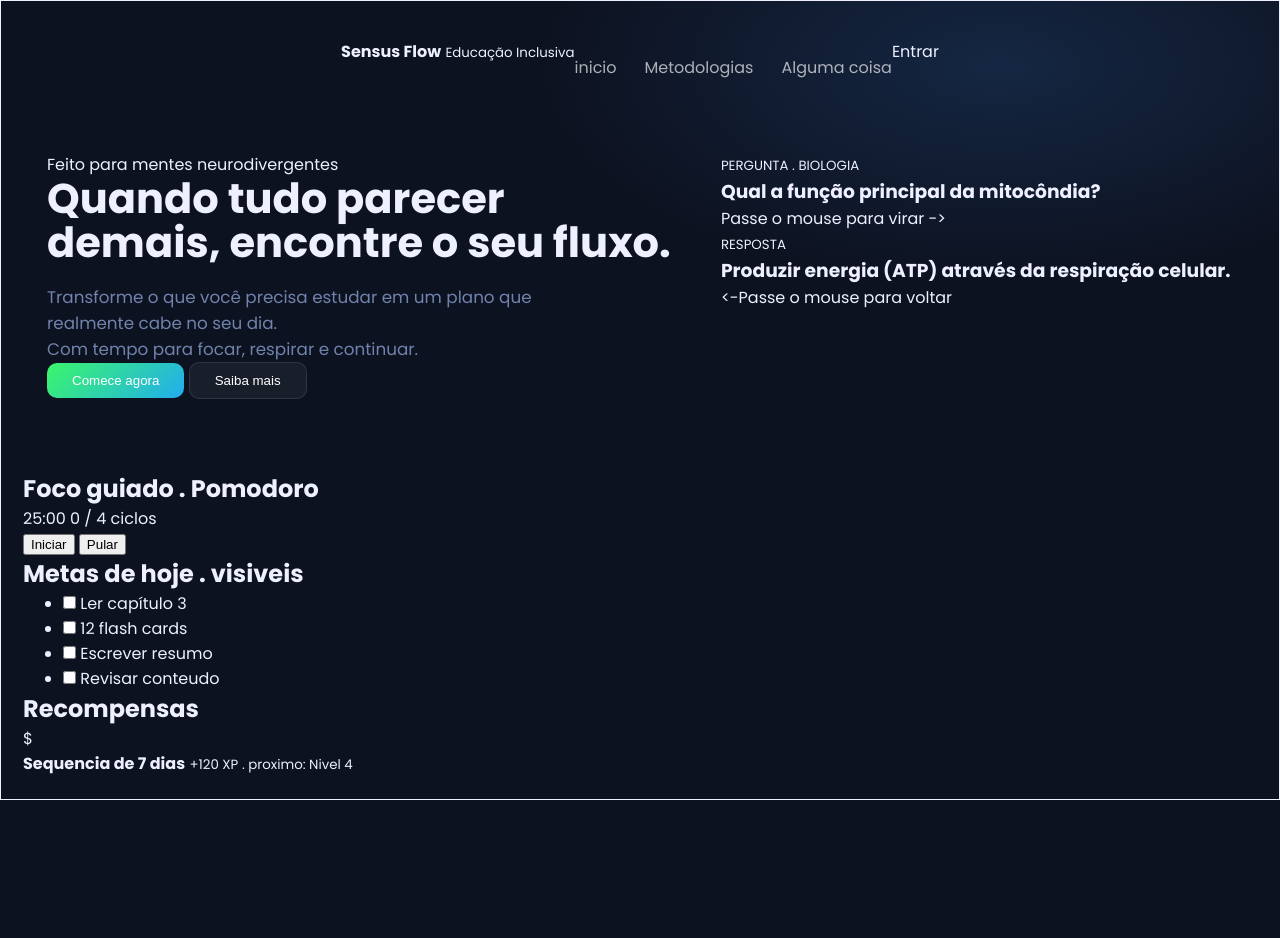
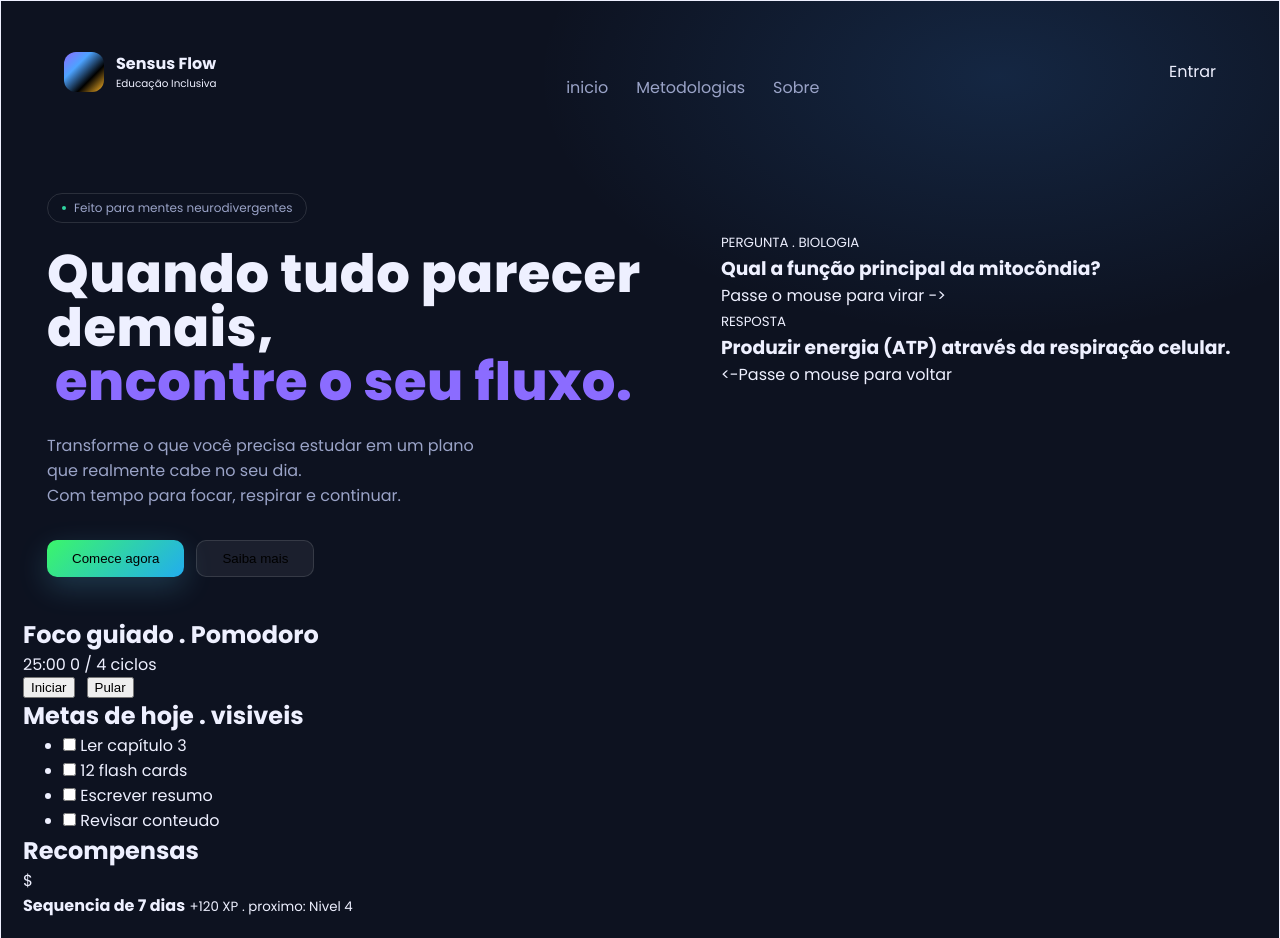
Before and after one commit to th4ylor/Inclusive-Education, a Flask app: template templates/index.html in a window 1280 px wide. Shown: the top 938 px of the page. Before the commit the page ends 800 px from the top, so only its background shows below. Run offline with Flask 3, Linux system fonts and the light colour scheme; the template is opened without the code that fills it, so the values that code supplies are empty.

Commit message:
Estilizando flip

```diff
--- a/static/css/style.css
+++ b/static/css/style.css
@@ -29,63 +29,110 @@ header{
     display: flex;
     align-items: center;
     justify-content: center;}
-a{color: inherit; text-decoration: none;}
+a{
+    color: inherit;
+    text-decoration: none;}
 
 
+/*Parte do topo/cabeçalho*/
+.topbar{
+    display: flex;
+    align-items: center;
+    justify-content: space-between;
+    gap: 24px;
+    max-width: 1200px;
+    margin: 0 auto;
+    padding: 20px 24px;}
+.logo{
+    display: flex;
+    align-items: center;
+    gap: 12px;}
+.logoIcon{
+    width: 40px;
+    height: 40px;
+    border-radius: 12px;
+    background: linear-gradient(135deg, var(--roxo), var(--azul), black, var(--ouro));}
+.logo small{
+    display: block;
+    font-size: .65rem;}
+nav{
+    display: flex;
+    gap: 28px;
+    margin-top: 2em;
+    color: var(--suave);}
+nav a:hover, nav .ativo{color:var(--texto);}
+
+
+
+/*Parte de escrita do incio*/
 .hero{
     display: grid;
     grid-template-columns: 1.1fr 0.9fr;
     gap: 48px;
-    align-items: start;
-    padding: 72px 24px;
-}
-.sombrancelha{
-    color: #006c74;
-    font-size: 0.70rem;
-    letter-spacing: 0.12em;
-    margin-bottom: 12px;
-}
-.subtitulo{
-    color: #7083ac;
-    font-size: 1.05em;
-    max-width: 46ch;
-}
-.textoInicial h1{
-    font-size: 2.6rem;
-    line-height: 1.05;
-    margin:0 0 20px;
-}
+    align-items: center;
+    padding: 72px 24px 40px;
+    margin: 0 auto;}
+.hero p{
+    max-width: 460px;
+    margin: 24px 0 32px;
+    color: var(--suave);}
+.selo{
+    display: inline-flex;
+    align-items: center;
+    gap: 8px;
+    margin-bottom: 24px;
+    padding: 5px 14px;
+    border: 1px solid var(--borda);
+    border-radius: 999px;
+    font-size: 0.75rem;
+    color: var(--suave);}
+.selo i{
+    width: 4px;
+    height: 4px;
+    border-radius: 50%;
+    background: var(--verde);}
+h1{
+    font-size: clamp(2.4rem, 6vw, 3.3rem);
+    font-weight: 800;
+    line-height: 1.02;
+    letter-spacing: .01em;}
+.grad{
+    padding: 0px 8px;
+    background: var(--roxo);
+    border-radius: 20px;
+    background-clip: text;
+    color: transparent;}
+.botoes{
+    display: flex;
+    flex-wrap: wrap;
+    gap: 12px;}
 .btn-prim, .btn-sec{
     border: none;
     border-radius: 10px;
     font-weight: 500;
     padding: 10px 25px;
+    transition: all .3s;
     cursor: pointer;}
+.btn-prim:hover, .btn-sec:hover{ color: var(--suave);transform: scale(1.05); transition: all 0.3s;}
 .btn-prim{
     background:linear-gradient(135deg, #3bf66a, #22adee);
-    color: #ffff;}
+    box-shadow: 0 10px 30px rgba(100, 214, 255, .2);}
 .btn-sec{
-    background: rgba(255, 255, 255, 0.05);
-    color: #ffffff;
-    border: 1px solid rgba(255, 255, 255, 0.10);}
+    background: var(--vidro);
+    border: 1px solid var(--borda);}
 
 
-.init-card{
-    padding: 24px;
-    background: rgba(255, 255, 255, 0.05);
-    border: 1px solid rgba(255, 255, 255, 0.10);
-    border-radius: 1.25rem;
-    backdrop-filter: blur(14px);}
-.init-card .big{
-    font-size: 2.4rem;
-    font-weight: 700;
-    display: block;}
 
-
-.navbar{
-    display: flex;
-    align-items: center;
-    justify-content: center;
-    gap: 28px;
-    margin-top: 2em;}
-.navbar a{ text-decoration: none; color: #ffffffa9;}
+/*Flashcard 3d*/
+.flip{
+    perspective: 1000px;
+    height: 310px;
+    cursor: pointer;}
+.flipInner{
+    position: relative;
+    height: 100%;
+    transform-style: preserve-3d;
+    transition: .7s;}
+.flip:hover .flipInner, .flip:focus-visible .flipInner, .flip.virado .flipInner{
+    transform: rotateY(180deg);
+}
--- a/templates/index.html
+++ b/templates/index.html
@@ -9,7 +9,7 @@
     <link href="https://fonts.googleapis.com/css2?family=Poppins:wght@400;500;600;700;800&display=swap" rel="stylesheet">
 </head>
 <body>
-    <header>
+    <header class="topbar">
         <a class="logo" href="#">
             <span class="logoIcon"> </span>
             <span> <strong>Sensus Flow</strong> <small>Educação Inclusiva</small> </span>
@@ -18,7 +18,7 @@
         <nav class="navbar">
             <a href="#inicio">inicio</a>
             <a href="#">Metodologias</a>
-            <a href="#">Alguma coisa</a>
+            <a href="#">Sobre</a>
         </nav>
         <a class="btnEntrar" href="#">Entrar</a>
     </header>
@@ -28,7 +28,8 @@
 
             <div class="textoInicial">
                 <span class="selo"><i></i>Feito para mentes neurodivergentes</span>
-                <h1>Quando tudo parecer demais,<span class="grad"> encontre o seu fluxo.</span></h1>
+                <h1>Quando tudo parecer demais,<br><span class="grad"> encontre o seu fluxo.</span></h1>
+
                 <p class="subtitulo">Transforme o que você precisa estudar em um plano que realmente cabe no seu dia.<br> Com tempo para focar, respirar e continuar.</p>
 
                 <div class="botoes">
```
